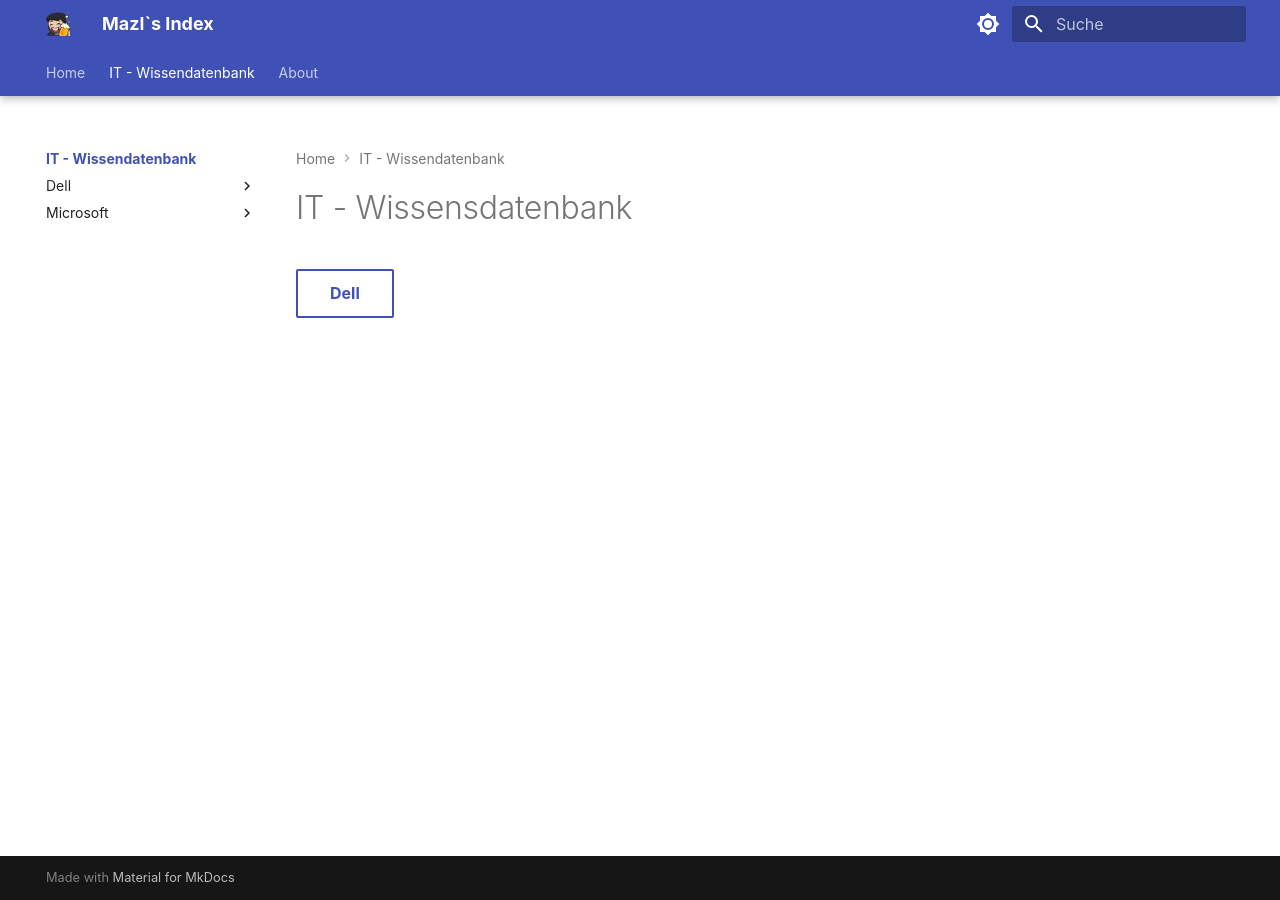
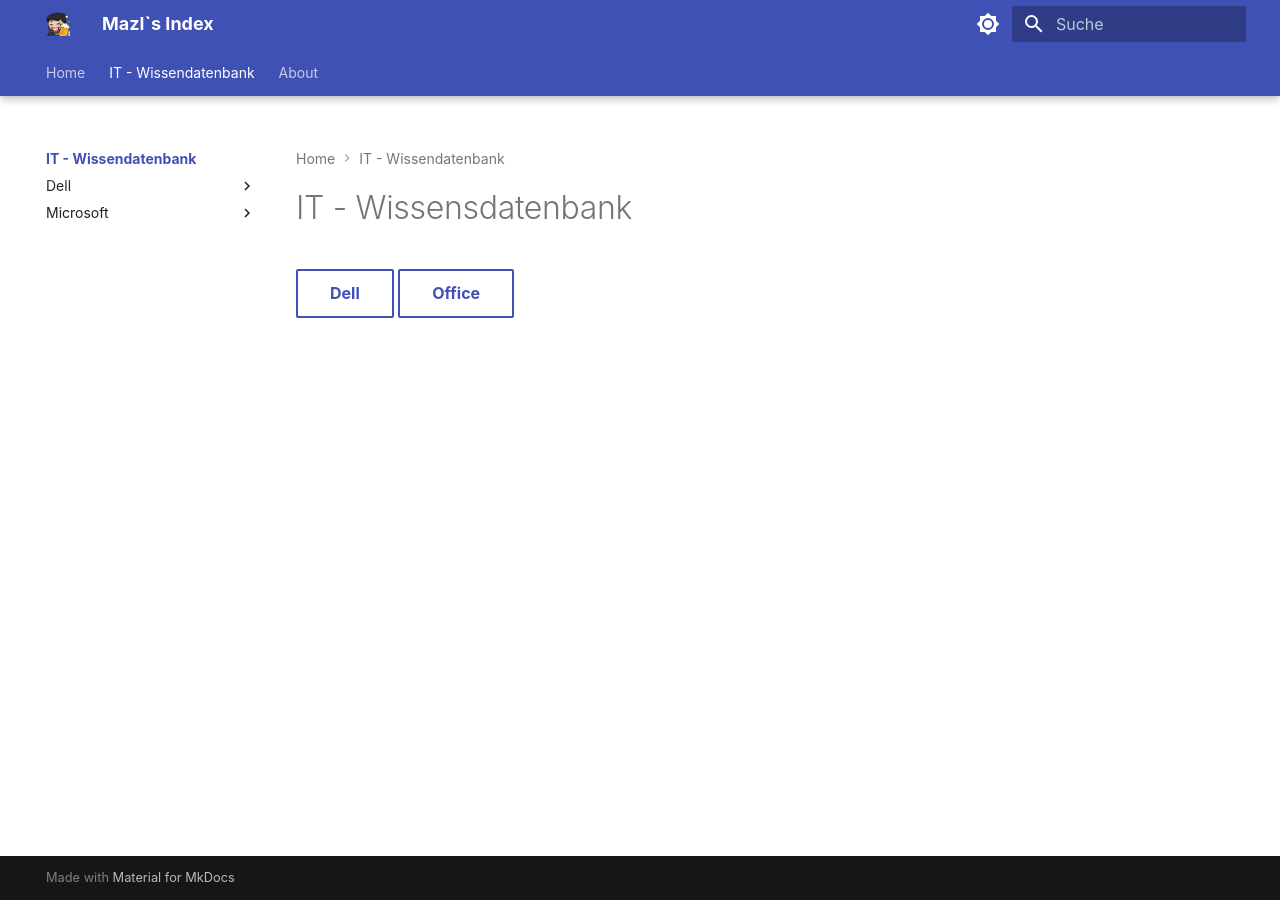
Before and after one commit to m4zl/m4zl.github.io, an MkDocs documentation site: the page built from docs/kb/index.md, in a window 1280 px wide. Built offline with MkDocs 1.6.1 and Material for MkDocs 9.7.7, drawn with Linux system fonts in a browser that asks for light colours; some web fonts are replaced.

Commit message:
dev push

```diff
--- a/docs/kb/index.md
+++ b/docs/kb/index.md
@@ -1,3 +1,3 @@
 # IT - Wissensdatenbank
 
-[Dell](dell/delldocks.md){ .md-button }
+[Dell](dell/delldocks.md){ .md-button } [Office](ms/msoffice.md){ .md-button }
```
